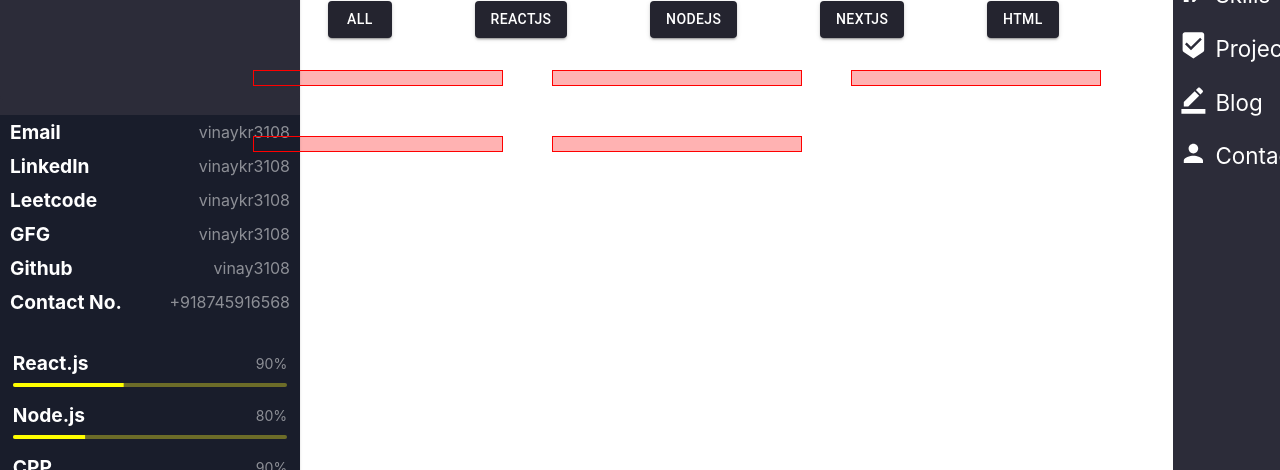
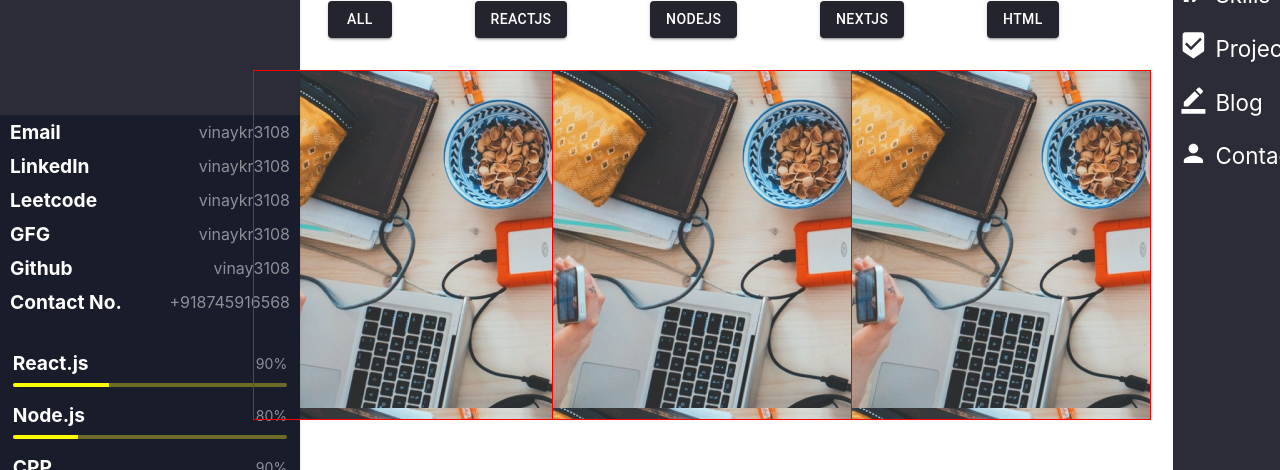
Before and after one commit to vinay3108/portfolio-dev, a Next.js app: page /projects in a window 1280 px wide. Shown: the part 140-610 px from the top of the page. Built offline with nearby package versions, Linux system fonts and the light colour scheme.

Commit message:
v1.0.8 |change project card

```diff
--- a/Components/ProjectUtils/ProjectCard.jsx
+++ b/Components/ProjectUtils/ProjectCard.jsx
@@ -1,24 +1,26 @@
 import React from 'react'
 import ProjectCardItem from './ProjectCardItem'
 import { Grid } from '@mui/material'
+const p1='/images/headerpic2.png'
+
 const ProjectCard = () => {
   return (
-    <div style={{display:'flex' ,}}>
+    <div style={{display:'flex',}}>
         <Grid container>
-            <Grid item xs={4}>
-                <ProjectCardItem/>
+            <Grid item lg={4} xs={6}>
+                <ProjectCardItem image={p1}/>
             </Grid>
-            <Grid item xs={4}>
-                <ProjectCardItem/>
+            <Grid item lg={4} xs={6}>
+                <ProjectCardItem image={p1}/>
             </Grid>
-            <Grid item xs={4}>
-                <ProjectCardItem/>
+            <Grid item lg={4} xs={6}>
+                <ProjectCardItem image={p1}/>
             </Grid>
-            <Grid item xs={4}>
-                <ProjectCardItem/>
+            <Grid item lg={4} xs={6}>
+                <ProjectCardItem image={p1}/>
             </Grid>
-            <Grid item xs={4}>
-                <ProjectCardItem/>
+            <Grid item lg={4} xs={6}>
+                <ProjectCardItem image={p1}/>
             </Grid>
         </Grid>
     </div>
--- a/Components/ProjectUtils/ProjectCardItem.jsx
+++ b/Components/ProjectUtils/ProjectCardItem.jsx
@@ -1,27 +1,35 @@
 import { Box, styled } from '@mui/system'
+import NavigateNextIcon from '@mui/icons-material/NavigateNext';
 import React from 'react'
 
-
-const ProjectCardItem = () => {
+const ProjectCardItem = (props) => {
     const handleClick=()=>{
+      console.log("i am clicked");
     }
   return (
-    <ProjectCardItemStyled onClick={handleClick}>
+    <ProjectCardItemStyled onClick={handleClick} image={props.image}>
        <div className='project-data'>
-         hello
+        <span id='readme'> Read More <NavigateNextIcon/></span>
+        <div className='project-data-content'>
+          <p>Lorem ipsum dolor sit amet consectetur adipisicing elit. Saepe iure quod repellendus fuga animi explicabo provident, deleniti maxime praesentium aliquam qui odit totam eum quisquam laborum dolorem, excepturi dolor, sapiente tempore similique doloribus adipisci.</p>
+        </div>
        </div>
     </ProjectCardItemStyled>
   )
 }
 
 export default ProjectCardItem
-const ProjectCardItemStyled=styled(Box)(()=>({
+const ProjectCardItemStyled=styled(Box)((props)=>({
     position:'relative',
     border:'1px solid red',
-    width:'250px',
-    height:'25%',
+    width:'300px',
+    height:'350px',
     margin:'2rem 0.5rem',
     transition:'all 1s ease-in',
+    '#readme':{
+      display:'flex',
+      alignItems:'center',
+    },
     '&::before':{
         content:'""',
         position:'absolute',
@@ -29,8 +37,11 @@ const ProjectCardItemStyled=styled(Box)(()=>({
         left:'0',
         height:'100%',
         width:"100%",
-        backgroundColor:'red',
-        opacity:'0.3',
+        // backgroundColor:'red',
+        // backgroundColor:`${props.image}`,
+        backgroundImage:`url(${props.image})`,
+        // backgroundImage:`url(${p11})`,
+        // opacity:'0.3',
         zIndex:'-1',
         transition:'all 1s ease-in',
 
@@ -38,12 +49,38 @@ const ProjectCardItemStyled=styled(Box)(()=>({
     '.project-data':{
         display:'none',
         transition:'all 1s ease-in',
+        position:'absolute',
+        left:'5%',
+        bottom:'5%'
+    },
+    '.project-data-content':{
+      display:'none',
+      transition:'all 2s ease-in',
+      width:'100%',
+      '&:hover':{
+        display:'block',
+      }
     }
     ,
+    '&:hover::before':{
+      opacity:'0.3',
+      background:`linear-gradient(rgba(0,0,0,.7), rgba(0,0,0,.7)),url(${props.image})`,
+      zIndex:'-1',
+    },
     '&:hover':{
+      cursor:'pointer',
         '.project-data':{
             display:'block',
-            transition:'all 1s ease-in',
+            // cursor:'pointer',
+            '&:hover':{
+              '.project-data-content':{
+                display:'block',
+                color:'green'
+              },
+              '#readme':{
+                opacity:0
+              }
+            }
         }
 
     }
--- a/pages/_app.tsx
+++ b/pages/_app.tsx
@@ -1,6 +1,6 @@
 import '../styles/globals.css'
 import type { AppProps } from 'next/app'
-import {Grid,Box, Typography, styled} from '@mui/material';
+import {Grid,Box} from '@mui/material';
 import LeftSlider from '../Components/SliderUtils/LeftSlider';
 import RightSlider from '../Components/RightSliderUtils/RightSlider';
 
@@ -9,10 +9,10 @@ export default function App({ Component, pageProps }: AppProps) {
   return<>
   <Box sx={{ flexGrow: 1}}>
       <Grid container >
-        <Grid item md={3} sx={{position:'fixed', width:'300px',height:"100%"}}  display={{ xs: "none", md: "block" }} >
+        <Grid item lg={3} sx={{position:'fixed', width:'300px',height:"100%"}}  display={{ md: "none", lg: "block" }} >
          <LeftSlider/>
         </Grid>
-        <Grid item xs={2.3}/>
+        <Grid item lg={2.3} display={{ md: "none", lg: "block" }}/>
         <Grid item  width={'70%'}>
         <Component {...pageProps}  />
         </Grid>
--- a/pages/index.tsx
+++ b/pages/index.tsx
@@ -6,7 +6,7 @@ const index = () => {
   return (
     <>
     <Box sx={{ flexGrow: 1 }}>
-        <Grid item xs={12}>
+        <Grid item lg={12} md={8} xs={12} style={{margin:'0 auto'}}>
          <MainBanner/>
         </Grid>
     </Box>
```
Also changed, not shown: Components/Home/MainBanner.jsx (+21 -5 lines).
